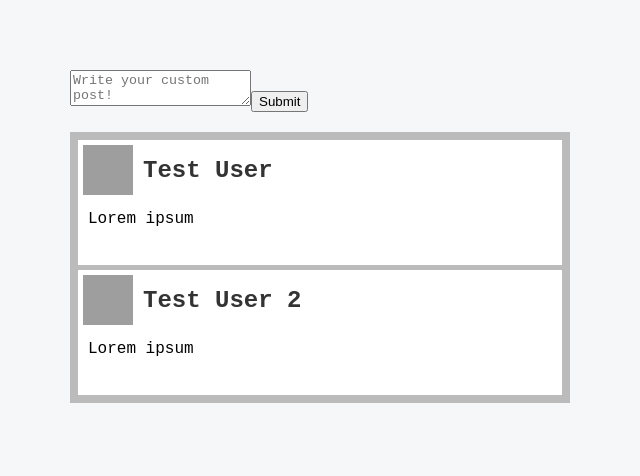
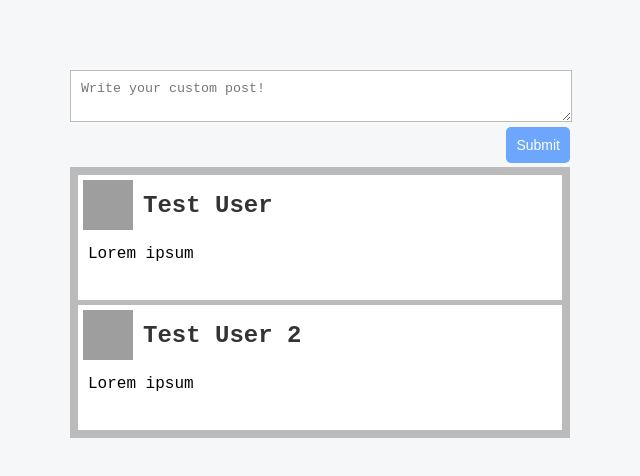
Before and after one commit to robyyo/graphbook, a React app: page / in a window 1280 px wide. Shown: the whole page, without its empty margins (320-960 px from the left). Built offline with nearby package versions, Linux system fonts and the light colour scheme; grey boxes are pictures that could not be loaded.

Commit message:
adding styles for form

```diff
--- a/assets/css/style.css
+++ b/assets/css/style.css
@@ -41,3 +41,21 @@ p {
   padding: 5px;
   min-height: 50px;
 }
+
+form {
+  padding-bottom: 20px;
+}
+form textarea {
+  width: calc(100% - 20px);
+  padding: 10px;
+  border-color: #bbb;
+}
+form [type="submit"] {
+  border: none;
+  background-color: #6ca6fd;
+  color: #fff;
+  padding: 10px;
+  border-radius: 5px;
+  font-size: 14px;
+  float: right;
+}
```
